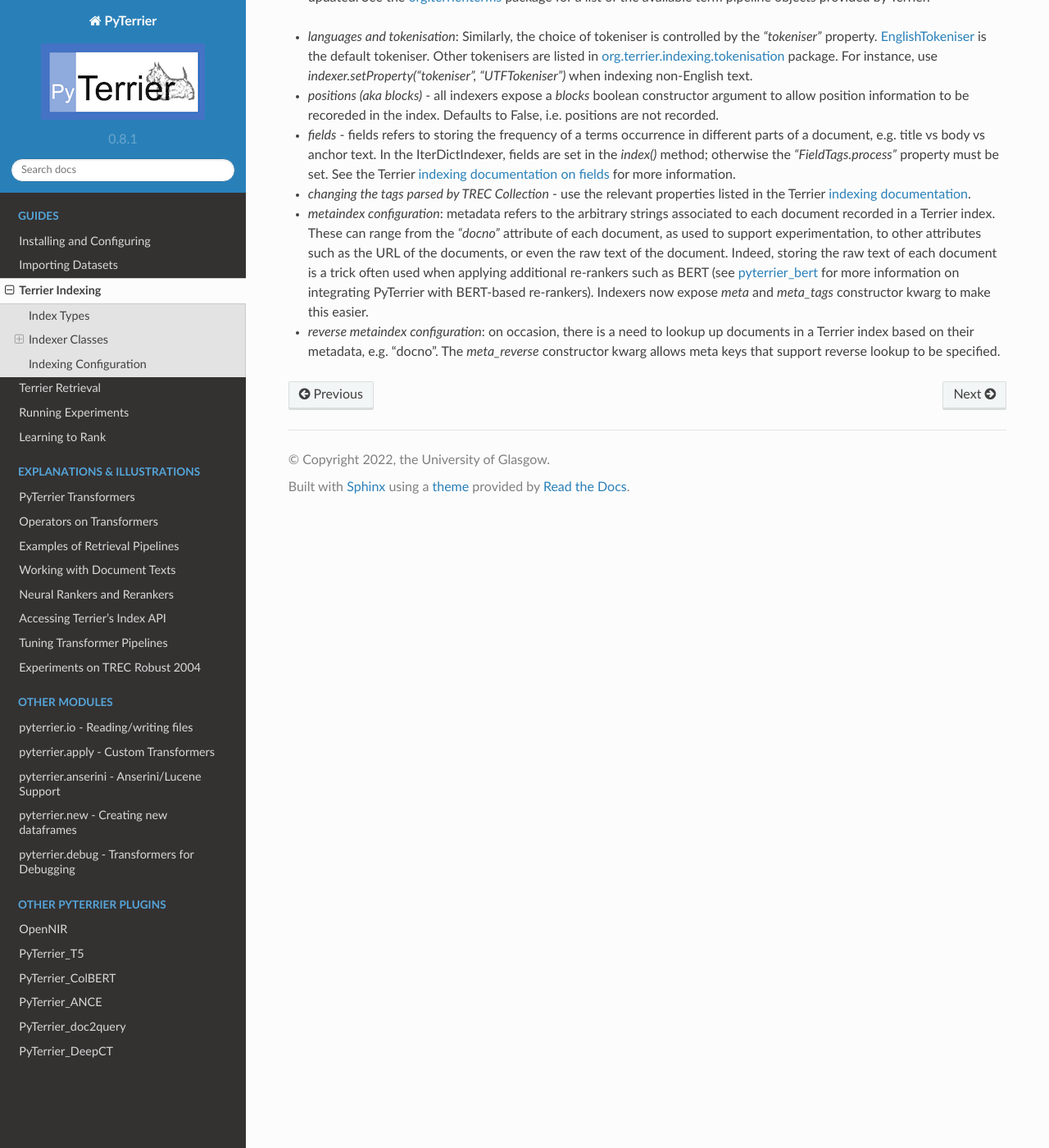
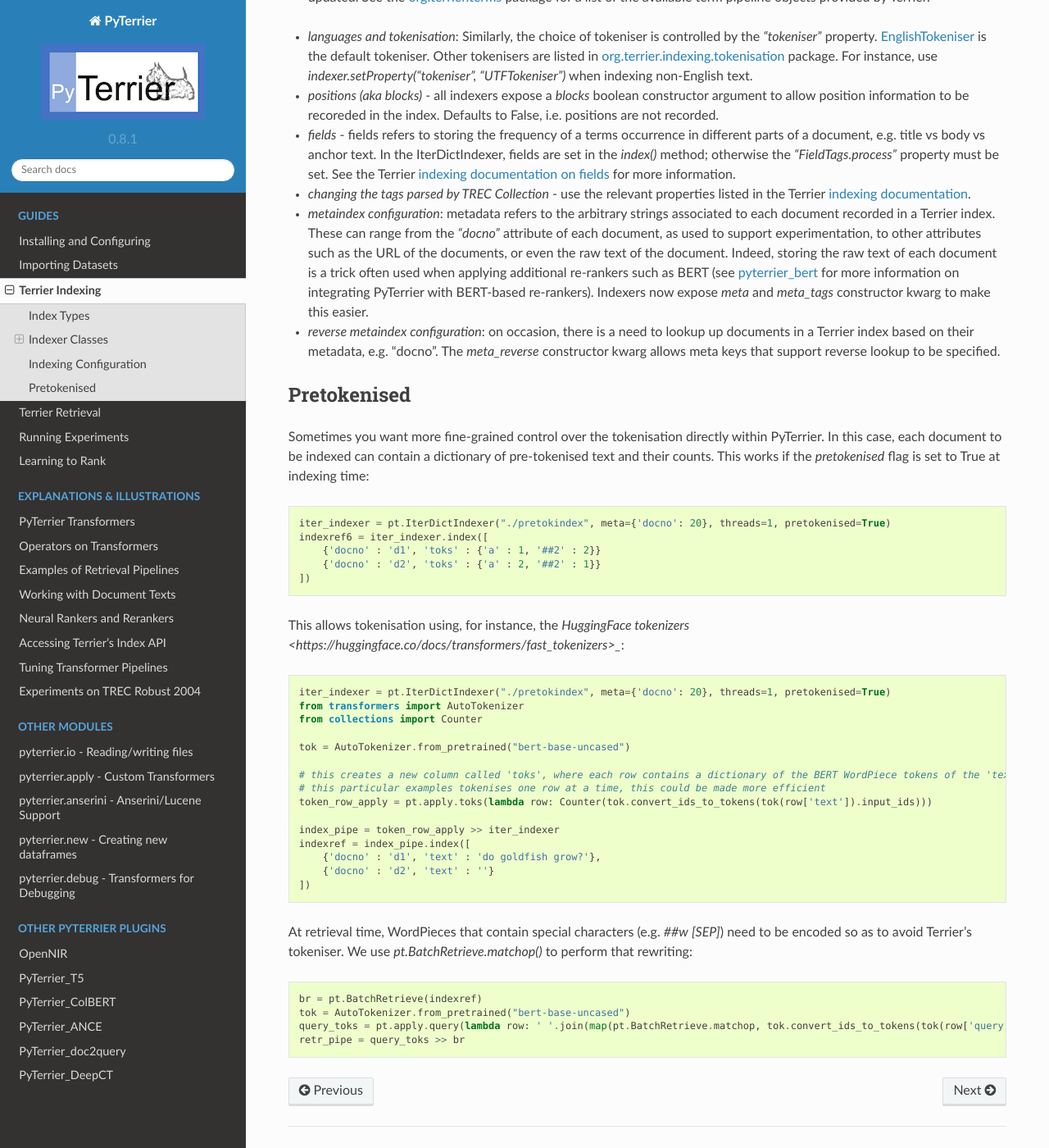
Before and after one commit to terrier-org/pyterrier, a Sphinx documentation site: the page built from docs/terrier-indexing.rst, in a window 1280 px wide and 1400 px high, scrolled down 4112 px. Shown: the whole window at 82% size. Built offline with Sphinx 7.4.7 and the Read the Docs theme 2.0.0, drawn with Linux system fonts in a browser that asks for light colours; pages that are not in the unit, such as notebooks, are missing from menus; the version number is read from the project's files by our own code.

Commit message:
add example for using HuggingFace tokenizers

```diff
--- a/docs/terrier-indexing.rst
+++ b/docs/terrier-indexing.rst
@@ -181,3 +181,40 @@
 - *metaindex configuration*: metadata refers to the arbitrary strings associated to each document recorded in a Terrier index. These can range from the `"docno"` attribute of each document, as used to support experimentation, to other attributes such as the URL of the documents, or even the raw text of the document. Indeed, storing the raw text of each document is a trick often used when applying additional re-rankers such as BERT (see `pyterrier_bert <https://github.com/cmacdonald/pyterrier_bert>`_ for more information on integrating PyTerrier with BERT-based re-rankers). Indexers now expose `meta` and `meta_tags` constructor kwarg to make this easier.
 
 - *reverse metaindex configuration*: on occasion, there is a need to lookup up documents in a Terrier index based on their metadata, e.g. "docno". The `meta_reverse` constructor kwarg allows meta keys that support reverse lookup to be specified.
+
+
+Pretokenised
+============
+
+Sometimes you want more fine-grained control over the tokenisation directly within PyTerrier. In this case, each document to be indexed can contain a dictionary of pre-tokenised text and their counts. This works if the `pretokenised` flag is set to True at indexing time::
+
+    iter_indexer = pt.IterDictIndexer("./pretokindex", meta={'docno': 20}, threads=1, pretokenised=True)
+    indexref6 = iter_indexer.index([
+        {'docno' : 'd1', 'toks' : {'a' : 1, '##2' : 2}}
+        {'docno' : 'd2', 'toks' : {'a' : 2, '##2' : 1}}
+    ])
+
+This allows tokenisation using, for instance, the `HuggingFace tokenizers <https://huggingface.co/docs/transformers/fast_tokenizers>_`::
+
+    iter_indexer = pt.IterDictIndexer("./pretokindex", meta={'docno': 20}, threads=1, pretokenised=True)
+    from transformers import AutoTokenizer
+    from collections import Counter
+
+    tok = AutoTokenizer.from_pretrained("bert-base-uncased")
+
+    # this creates a new column called 'toks', where each row contains a dictionary of the BERT WordPiece tokens of the 'text' column
+    # this particular examples tokenises one row at a time, this could be made more efficient
+    token_row_apply = pt.apply.toks(lambda row: Counter(tok.convert_ids_to_tokens(tok(row['text']).input_ids)))
+
+    index_pipe = token_row_apply >> iter_indexer
+    indexref = index_pipe.index([
+        {'docno' : 'd1', 'text' : 'do goldfish grow?'},
+        {'docno' : 'd2', 'text' : ''}
+    ])
+
+At retrieval time, WordPieces that contain special characters (e.g. `##w` `[SEP]`) need to be encoded so as to avoid Terrier's tokeniser. We use `pt.BatchRetrieve.matchop()` to perform that rewriting::
+
+    br = pt.BatchRetrieve(indexref)
+    tok = AutoTokenizer.from_pretrained("bert-base-uncased")
+    query_toks = pt.apply.query(lambda row: ' '.join(map(pt.BatchRetrieve.matchop, tok.convert_ids_to_tokens(tok(row['query']).input_ids))) )
+    retr_pipe = query_toks >> br
```
Also changed, not shown: 1 other file.
